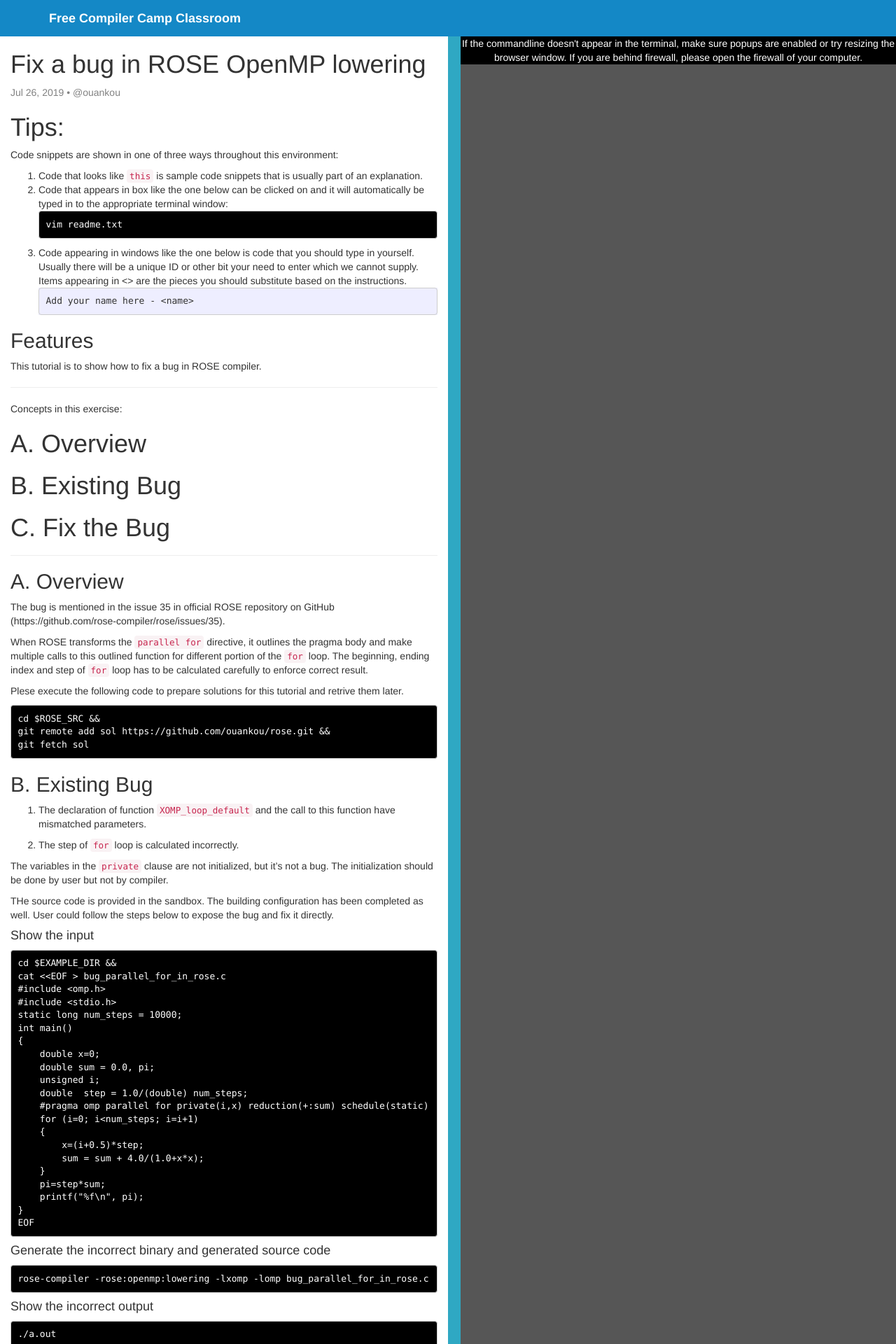
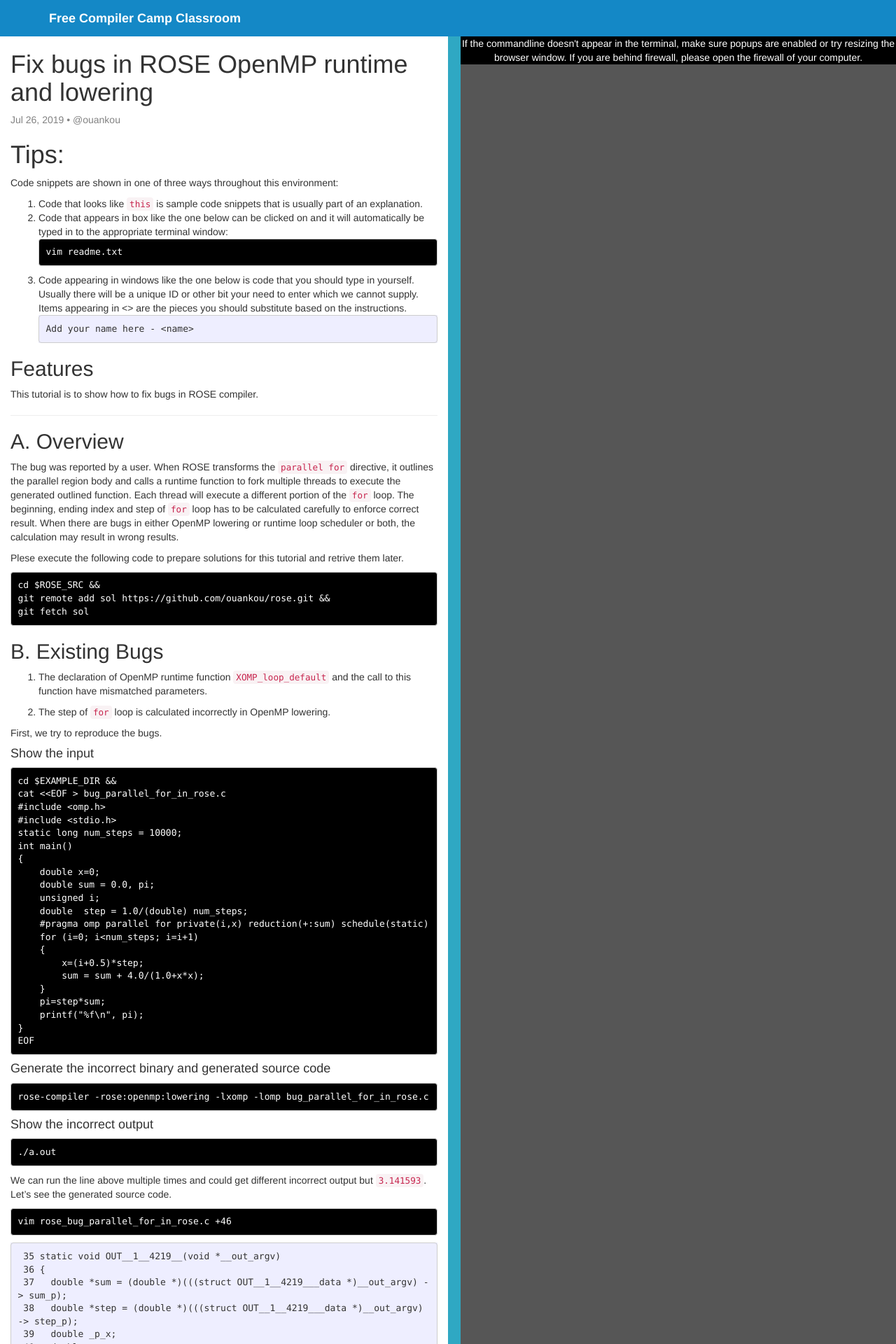
Before and after one commit to chunhualiao/freeCompilerCamp, a Jekyll site: the page built from compiler-classroom/_posts/2019-07-26-fix-bug-in-rose.markdown, in a window 1280 px wide. Shown: the top 1920 px of the page at 70% size. Built offline with Jekyll 4.4.1, drawn with Linux system fonts in a browser that asks for light colours; nearby versions of some CDN libraries; some of the changed text lies outside the part shown; grey boxes are pictures that could not be loaded.

Commit message:
polish the rose bug fixing tutorial

````diff
--- a/compiler-classroom/_posts/2019-07-26-fix-bug-in-rose.markdown
+++ b/compiler-classroom/_posts/2019-07-26-fix-bug-in-rose.markdown
@@ -1,6 +1,6 @@
 ---
 layout: post
-title:  "Fix a bug in ROSE OpenMP lowering"
+title:  "Fix bugs in ROSE OpenMP runtime and lowering"
 author: "@ouankou"
 date:   2019-07-26
 categories: beginner
@@ -24,24 +24,14 @@
 
 ## Features
 
-This tutorial is to show how to fix a bug in ROSE compiler.
-
----
-
-Concepts in this exercise:
-# A. Overview
-
-# B. Existing Bug
-
-# C. Fix the Bug
+This tutorial is to show how to fix bugs in ROSE compiler.
 
 ---
 
 ## A. Overview
 
-The bug is mentioned in the issue 35 in official ROSE repository on GitHub (https://github.com/rose-compiler/rose/issues/35).
-
-When ROSE transforms the ```parallel for``` directive, it outlines the pragma body and make multiple calls to this outlined function for different portion of the ```for``` loop. The beginning, ending index and step of ```for``` loop has to be calculated carefully to enforce correct result.
+The bug was reported by a user. When ROSE transforms the ```parallel for``` directive, it outlines the parallel region body and calls a runtime function to fork multiple threads to execute the generated outlined function.  Each thread will execute a different portion of the ```for``` loop. The beginning, ending index and step of ```for``` loop has to be calculated carefully to enforce correct result.
+When there are bugs in either OpenMP lowering or runtime loop scheduler or both, the calculation may result in wrong results.
 
 Plese execute the following code to prepare solutions for this tutorial and retrive them later.
 
@@ -51,15 +41,13 @@
 git fetch sol
 ```
 
-## B. Existing Bug
+## B. Existing Bugs
 
-1. The declaration of function ```XOMP_loop_default``` and the call to this function have mismatched parameters.
+1. The declaration of OpenMP runtime function ```XOMP_loop_default``` and the call to this function have mismatched parameters.
 
-2. The step of ```for``` loop is calculated incorrectly.
+2. The step of ```for``` loop is calculated incorrectly in OpenMP lowering.
 
-The variables in the ```private``` clause are not initialized, but it's not a bug. The initialization should be done by user but not by compiler.
-
-THe source code is provided in the sandbox. The building configuration has been completed as well. User could follow the steps below to expose the bug and fix it directly.
+First, we try to reproduce the bugs.
 
 #### Show the input
 
@@ -102,18 +90,56 @@
 We can run the line above multiple times and could get different incorrect output but ```3.141593```. Let's see the generated source code.
 
 ```.term1
-cat rose_bug_parallel_for_in_rose.c
+vim rose_bug_parallel_for_in_rose.c +46
 ```
 
 
-## C. Fix the Bug
+```
+ 35 static void OUT__1__4219__(void *__out_argv)
+ 36 {
+ 37   double *sum = (double *)(((struct OUT__1__4219___data *)__out_argv) -> sum_p);
+ 38   double *step = (double *)(((struct OUT__1__4219___data *)__out_argv) -> step_p);
+ 39   double _p_x;
+ 40   double _p_sum;
+ 41   _p_sum = 0;
+ 42   unsigned int _p_i;
+ 43   long p_index_;
+ 44   long p_lower_;
+ 45   long p_upper_;
+ 46   XOMP_loop_default((unsigned int )0,num_steps - 1,_p_i + ((unsigned int )1),&p_lower_,&p_upper_);
+ 47   for (p_index_ = p_lower_; ((long )p_index_) <= p_upper_; p_index_ = p_index_ + 1) {
+ 48     _p_x = (p_index_ + 0.5) *  *step;
+ 49     _p_sum = _p_sum + 4.0 / (1.0 + _p_x * _p_x);
+ 50   }
+ 51   XOMP_atomic_start();
+ 52    *sum =  *sum + _p_sum;
+ 53   XOMP_atomic_end();
+ 54   XOMP_barrier();
+ 55 }
+```
+At line 46, the default loop scheduler is called to calculate the right bounds assigned to each thread.
+Checking libxomp.h for the prototype of this scheduler:
+```.term1
+vim $ROSE_SRC/src/midend/programTransformation/ompLowering/libxomp.h +72
+```
+We can find it has the following form:
+```
+72 extern void XOMP_loop_default(int lower, int upper, int stride, long* n_lower,long* n_upper);
+```
+
+Unfortunately, the third parameter (stride) was wrongfully set to (_p_i + 1) instead of 1.
+We also notice that the data type should be unsigned int instead of int for lower, upper and stride parameters
+in order to match the desired type by the lowering translation for accepting bigger integers.
+
+
+## C. Fix the Bugs
 
 
 #### Fix the mismatched parameters
 
 Modify the function declaration in the header file:
 ```.term1
-vim $ROSE_SRC/src/midend/programTransformation/ompLowering/libxomp.h
+vim $ROSE_SRC/src/midend/programTransformation/ompLowering/libxomp.h +72
 ```
 On the line 72, the data type for ```lower```, ```upper``` and ```stride``` should be all changed from ```int``` to ```unsigned int```. Then use ```:wq``` to save and quit.
 ```
@@ -139,7 +165,7 @@
 +++574 extern void XOMP_loop_default(unsigned int lower, unsigned int upper, unsigned int stride, long* n_lower,long* n_upper)
 ```
 
-Get solution for this step and your changes will be discarded if the solution is applied:
+Alternatively, you can directly get solution for this step by using a branch with the fixes above:
 
 ```.term1
 cd $ROSE_SRC &&
@@ -148,10 +174,11 @@
 ```
 
 
-#### Fix the miscalculated loop step
+#### Fix the miscalculated loop stride
+After examining the code, we found that an API function of ROSE AST was used to retrieve the stride of the original loop. But the function had a bug so it retrieved the rhs of the assignment operator of `i=i+1`, instead the one of the add operator.
 
 ```.term1
-vim $ROSE_SRC/src/frontend/SageIII/sageInterface/sageInterface.C
+vim $ROSE_SRC/src/frontend/SageIII/sageInterface/sageInterface.C +11602
 ```
 
 On the line 11602 and 11607, change the variable ```incr``` to ```arithOp```. Use ```:wq``` to save and quit.
@@ -163,7 +190,7 @@
 +++11607          stepast=isSgBinaryOp(arithOp)->get_lhs_operand();
 ```
 
-Get solution for this step and your changes will be discarded if the solution is applied:
+Alternatively, you can directly get solution for this step instead of manually changing the source file:
 
 ```.term1
 cd $ROSE_SRC &&
@@ -193,5 +220,10 @@
 
 The generated source code also calculates the loop stride correctly.
 ```.term1
-cat rose_bug_parallel_for_in_rose.c
+vim rose_bug_parallel_for_in_rose.c +46
+
 ```
+We can see the loop scheduler now has the right stride of value 1 used as its 3rd parameter.
+```
+46   XOMP_loop_default((unsigned int )0,num_steps - 1, (unsigned int )1,&p_lower_,&p_upper_);
+```
--- a/compiler-classroom/index.html
+++ b/compiler-classroom/index.html
@@ -37,7 +37,7 @@
     <li><a href="/rose-ast">Getting Familiar with ROSE AST &raquo</a></li>
     <li><a href="/new-directive-rose">Adding a new Directive in OpenMP (ROSE) &raquo</a></li>
     <li><a href="/rose-autopar">Trying autoPar - Auto Parallelization Tool in ROSE &raquo</a></li>
-    <li><a href="/fix-bug-in-rose">Fixing a Bug in OpenMP Lowering (ROSE) &raquo</a></li>
+    <li><a href="/fix-bug-in-rose">Fixing Bugs in OpenMP Runtime and Lowering (ROSE) &raquo</a></li>
 </ul>
 
 <h2 name="Contact">Contact Us</h2>
````
Also changed, not shown: other parts of compiler-classroom/_posts/2019-07-26-fix-bug-in-rose.markdown (+1 -1 lines).
